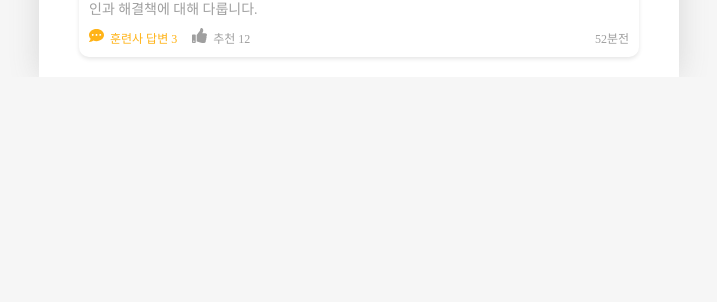
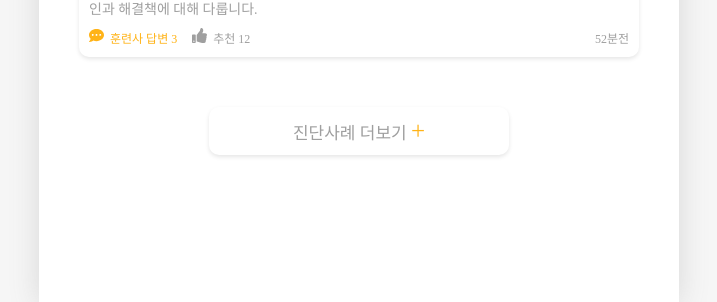
Before and after one commit to mungdori999/sponge-front, a React (Vite) app: page / in a window 1280 px wide. Shown: the part 879-1181 px from the top of the page, without its empty margins (281-998 px from the left). Before the commit the page ends 956 px from the top, so only its background shows below. Built offline with nearby package versions, Linux system fonts and the light colour scheme; a web font is replaced by a local one.

Commit message:
사례 더보기 버튼 추가

```diff
--- a/src/component/Home/PostList.jsx
+++ b/src/component/common/PostList.jsx
@@ -1,5 +1,5 @@
 import "../../css/Home/PostList.css";
-import PostPrev from "./PostPrev";
+import PostPrev from "../Home/PostPrev";
 
 const PostList = () => {
   return (
--- /dev/null
+++ b/src/component/common/ReadMore.jsx
@@ -0,0 +1,12 @@
+import "../../css/Home/ReadMore.css";
+const ReadMore = ({ text, onClick }) => {
+  return (
+    <div className="ReadMore">
+      <button className="ReadMore_btn" onClick={onClick}>
+        {text} <span className="plus">+</span>
+      </button>
+    </div>
+  );
+};
+
+export default ReadMore;
--- /dev/null
+++ b/src/css/Home/ReadMore.css
@@ -0,0 +1,34 @@
+.ReadMore {
+  padding-bottom: 150px;
+  display: flex;
+  flex-direction: column;
+  align-items: center; /* 버튼을 가운데 정렬 */
+}
+
+.ReadMore > .ReadMore_btn {
+  margin-top: 30px;
+  font-size: 17px;
+  cursor: pointer;
+
+  padding: 10px 20px;
+  width: 70%;
+  max-width: 300px;
+
+  background-color: white;
+  color: #9f9f9f;
+
+  border: none;
+  border-radius: 10px; /* 약간 둥글게 */
+  box-shadow: 0 2px 4px rgba(0, 0, 0, 0.1);
+
+  transition: background-color 0.3s;
+}
+
+.ReadMore > .ReadMore_btn:hover {
+  background-color: #e0e0e0;
+}
+
+.ReadMore .plus {
+  font-size: 25px;
+  color: #ffb317;
+}
--- a/src/page/HomePage.jsx
+++ b/src/page/HomePage.jsx
@@ -2,13 +2,18 @@ import Brand from "../component/Header/Brand";
 import Header from "../component/Header/Header";
 import LoginButton from "../component/Header/LoginButton";
 import Banner from "../component/Home/Banner";
-import PostCategory from "../component/Home/PostCategory";
+import PostCategory from "../component/common/PostCategory";
 import Search from "../component/Home/Search";
-import PostList from "../component/Home/PostList";
+import PostList from "../component/common/PostList";
 import PostBanner from "../component/Home/PostBanner";
 import Bottom from "../component/Bottom/Bottom";
+import ReadMore from "../component/common/ReadMore";
+import { TabContext } from "../App";
+import { useContext } from "react";
 
 const HomePage = () => {
+  const { activeTab, handleTabClick } = useContext(TabContext);
+
   return (
     <div>
       <Header
@@ -20,6 +25,12 @@ const HomePage = () => {
       <PostBanner />
       <PostCategory />
       <PostList />
+      <ReadMore
+        text={"진단사례 더보기"}
+        onClick={() => {
+          handleTabClick(1);
+        }}
+      />
       <Bottom />
     </div>
   );
--- a/src/page/PostListPage.jsx
+++ b/src/page/PostListPage.jsx
@@ -3,8 +3,8 @@ import LoginButton from "../component/Header/LoginButton";
 
 import Bottom from "../component/Bottom/Bottom";
 import PostListBanner from "../component/PostList/PostListBanner";
-import PostCategory from "../component/Home/PostCategory";
-import PostList from "../component/Home/PostList";
+import PostCategory from "../component/common/PostCategory";
+import PostList from "../component/common/PostList";
 const PostListPage = () => {
   return (
     <div>
```
Also changed, not shown: src/component/common/PostCategory.jsx (renamed from src/component/Home/PostCategory.jsx).
